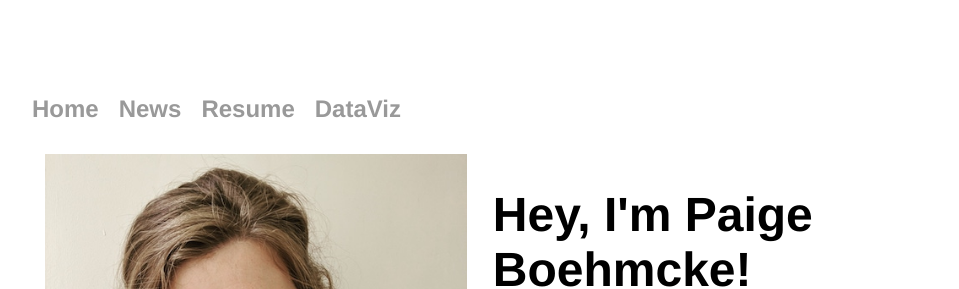
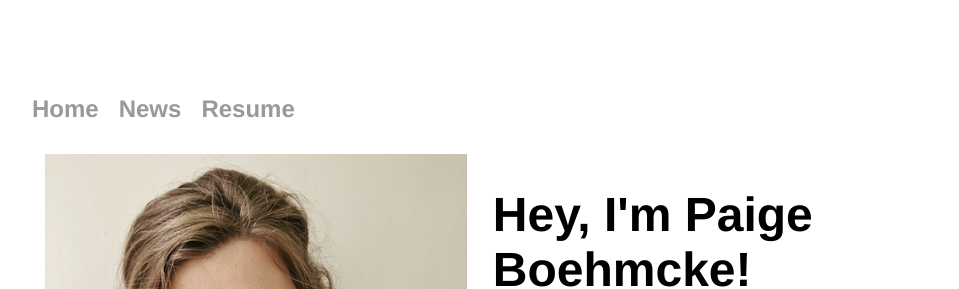
Before and after one commit to paigeboehmcke/paigeboehmcke.github.io, a Jekyll site: the page built from index.html, in a window 1280 px wide. Shown: the top 289 px of the page, without its empty margins (160-1119 px from the left). Built offline with Jekyll 4.4.1, drawn with Linux system fonts in a browser that asks for light colours.

Commit message:
Update default.html

```diff
--- a/_layouts/default.html
+++ b/_layouts/default.html
@@ -11,7 +11,7 @@
 	        		<li><a href="/">Home</a></li>
 		        	<li><a href="/news">News</a></li>
 	        		<li><a href="/resume/Boehmcke resume_public.pdf">Resume</a></li>
-				<li><a href="/dataviz">DataViz</a></li>
+				<!--<li><a href="/dataviz">DataViz</a></li>-->
 	        		<!--<li><a href="/blog">Blog</a></li>-->
 				<!--<li><a href="/portfolio">Portfolio</a></li>-->
 	    		</ul>
```
